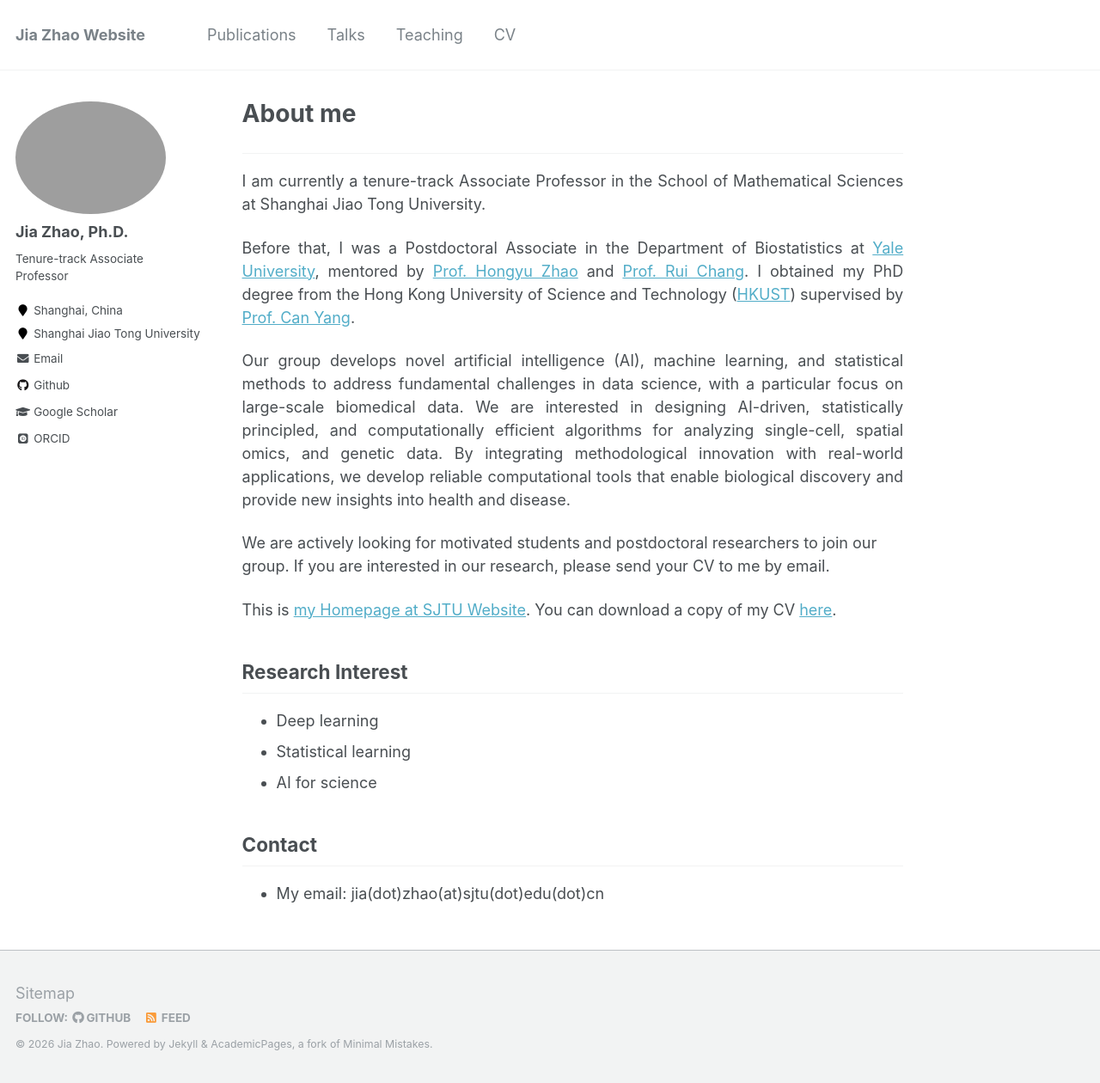
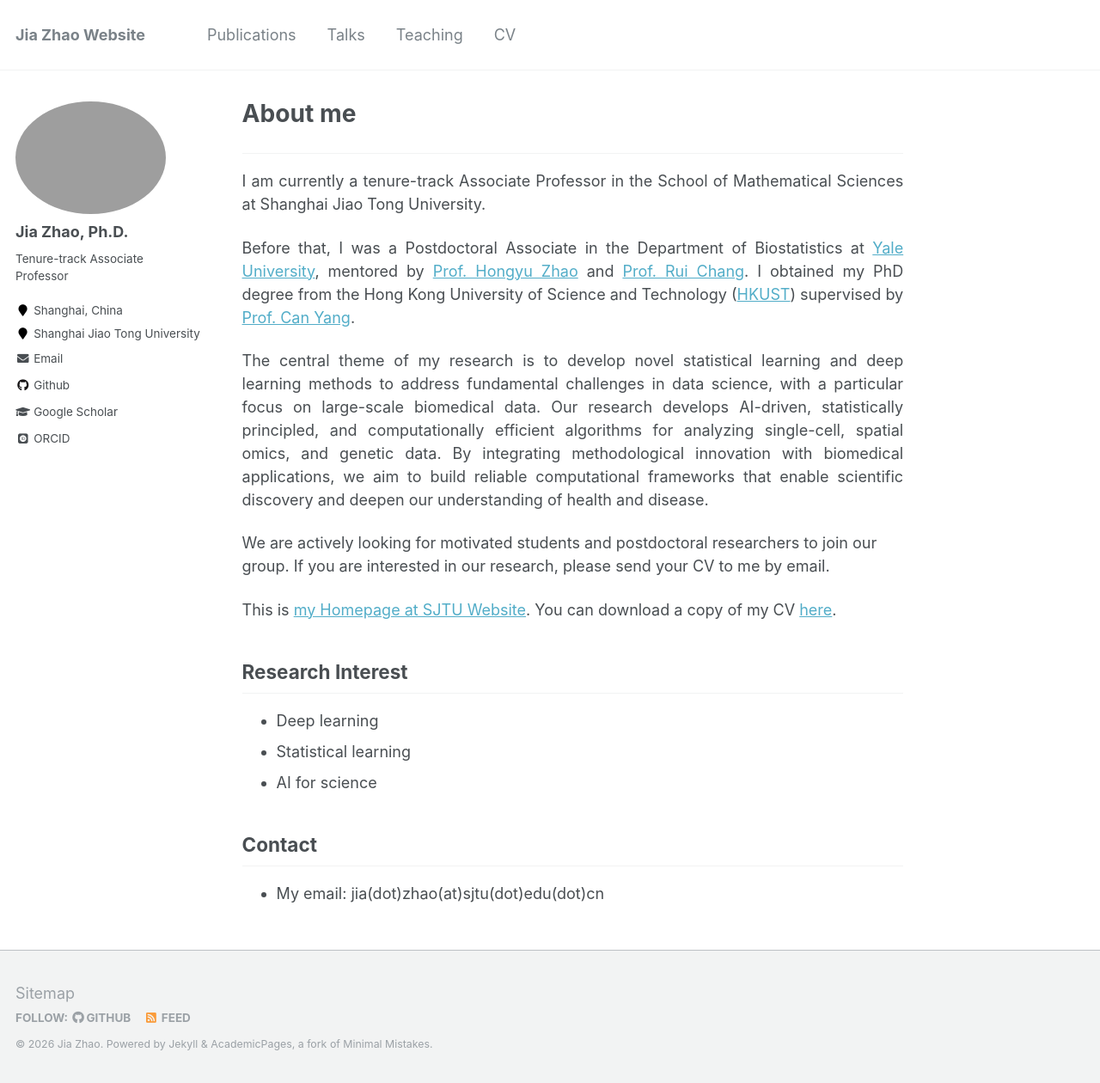
Before and after one commit to jiazhao97/jiazhao97.github.io, a Jekyll site: the page built from _pages/about.md, in a window 1280 px wide and 1260 px high. Shown: the whole window at 86% size. Built offline with Jekyll 4.4.1, drawn with Linux system fonts in a browser that asks for light colours; some web fonts are replaced.

Commit message:
Update about.md

```diff
--- a/_pages/about.md
+++ b/_pages/about.md
@@ -19,7 +19,7 @@ Before that, I was a Postdoctoral Associate in the Department of Biostatistics a
 </p>
 
 <p style="text-align: justify">
-Our group develops novel artificial intelligence (AI), machine learning, and statistical methods to address fundamental challenges in data science, with a particular focus on large-scale biomedical data. We are interested in designing AI-driven, statistically principled, and computationally efficient algorithms for analyzing single-cell, spatial omics, and genetic data. By integrating methodological innovation with real-world applications, we develop reliable computational tools that enable biological discovery and provide new insights into health and disease.
+The central theme of my research is to develop novel statistical learning and deep learning methods to address fundamental challenges in data science, with a particular focus on large-scale biomedical data. Our research develops AI-driven, statistically principled, and computationally efficient algorithms for analyzing single-cell, spatial omics, and genetic data. By integrating methodological innovation with biomedical applications, we aim to build reliable computational frameworks that enable scientific discovery and deepen our understanding of health and disease.
 </p>
 
 We are actively looking for motivated students and postdoctoral researchers to join our group. If you are interested in our research, please send your CV to me by email.
```
